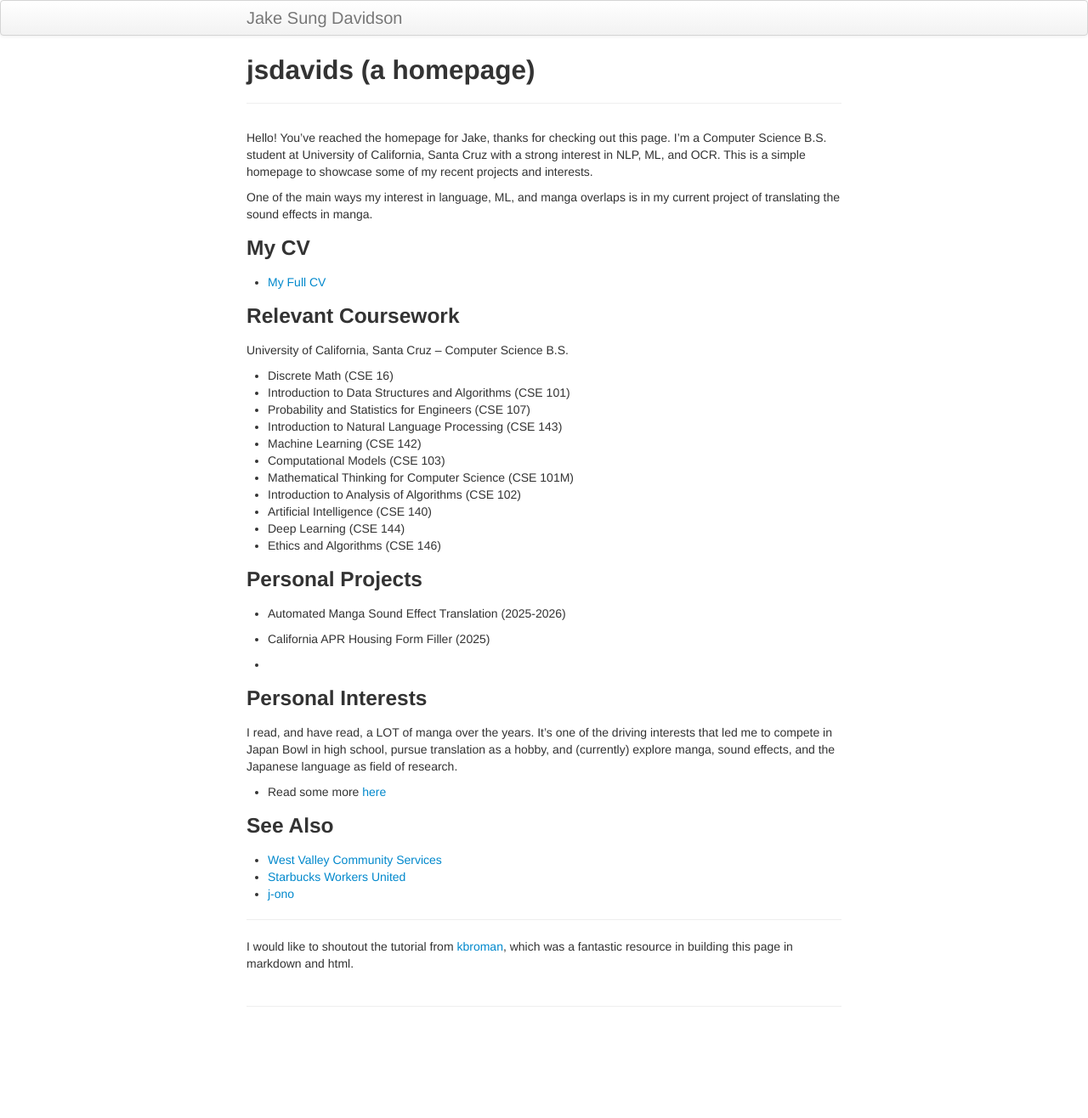
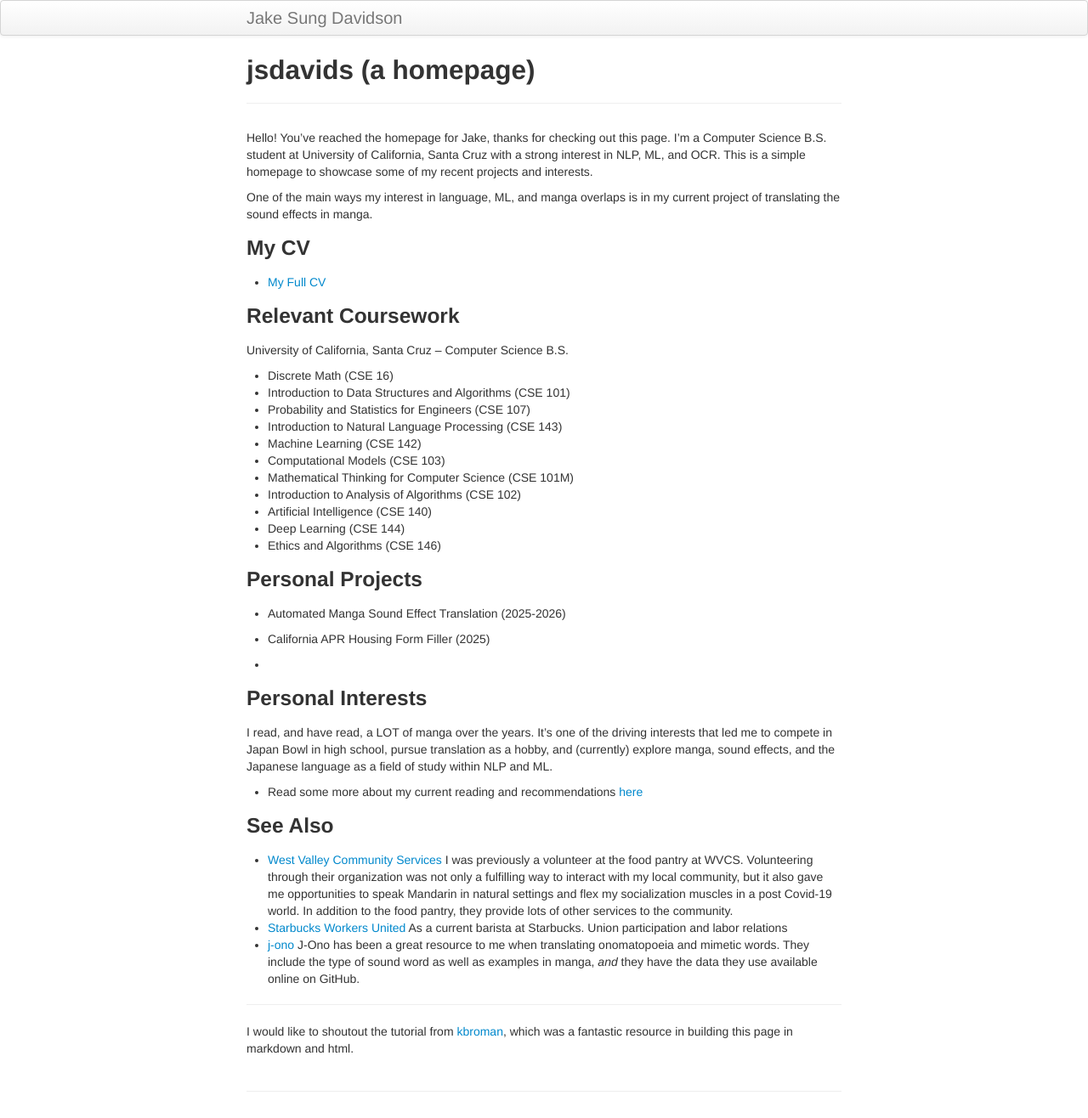
Before and after one commit to jsdavids/jsdavids.github.io, a Jekyll site: the page built from index.md, in a window 1280 px wide. Shown: the whole page at 85% size. Built offline with Jekyll 4.4.1, drawn with Linux system fonts in a browser that asks for light colours; before the commit the page ends 1216 px from its top, so only the background shows below that.

Commit message:
small update?

```diff
--- a/index.md
+++ b/index.md
@@ -37,15 +37,18 @@ University of California, Santa Cruz -- Computer Science B.S.
 
 ### Personal Interests
 
-I read, and have read, a LOT of manga over the years. It's one of the driving interests that led me to compete in Japan Bowl in high school, pursue translation as a hobby, and (currently) explore manga, sound effects, and the Japanese language as field of research.
+I read, and have read, a LOT of manga over the years. It's one of the driving interests that led me to compete in Japan Bowl in high school, pursue translation as a hobby, and (currently) explore manga, sound effects, and the Japanese language as a field of study within NLP and ML.
 
-- Read some more [here](pages/manga.html)
+- Read some more about my current reading and recommendations [here](pages/manga.html)
 
 
 ### See Also
 - [West Valley Community Services](https://www.wvcommunityservices.org/)
+I was previously a volunteer at the food pantry at WVCS. Volunteering through their organization was not only a fulfilling way to interact with my local community, but it also gave me opportunities to speak Mandarin in natural settings and flex my socialization muscles in a post Covid-19 world. In addition to the food pantry, they provide lots of other services to the community.
 - [Starbucks Workers United](https://sbworkersunited.org/our-strike/)
+As a current barista at Starbucks. Union participation and labor relations
 - [j-ono](https://j-ono.com/)
+J-Ono has been a great resource to me when translating onomatopoeia and mimetic words. They include the type of sound word as well as examples in manga, _and_ they have the data they use available online on GitHub.
 
 ---
 
```
Also changed, not shown: pages/manga.md (+6 -0 lines).
